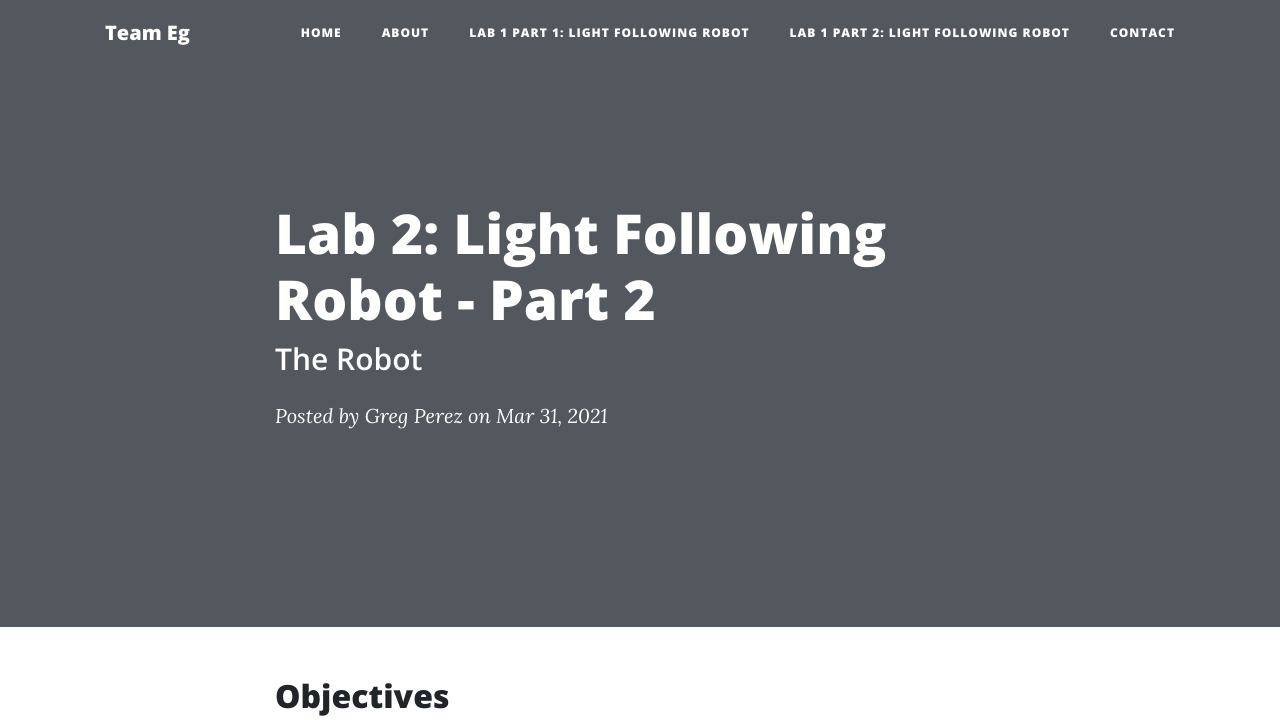
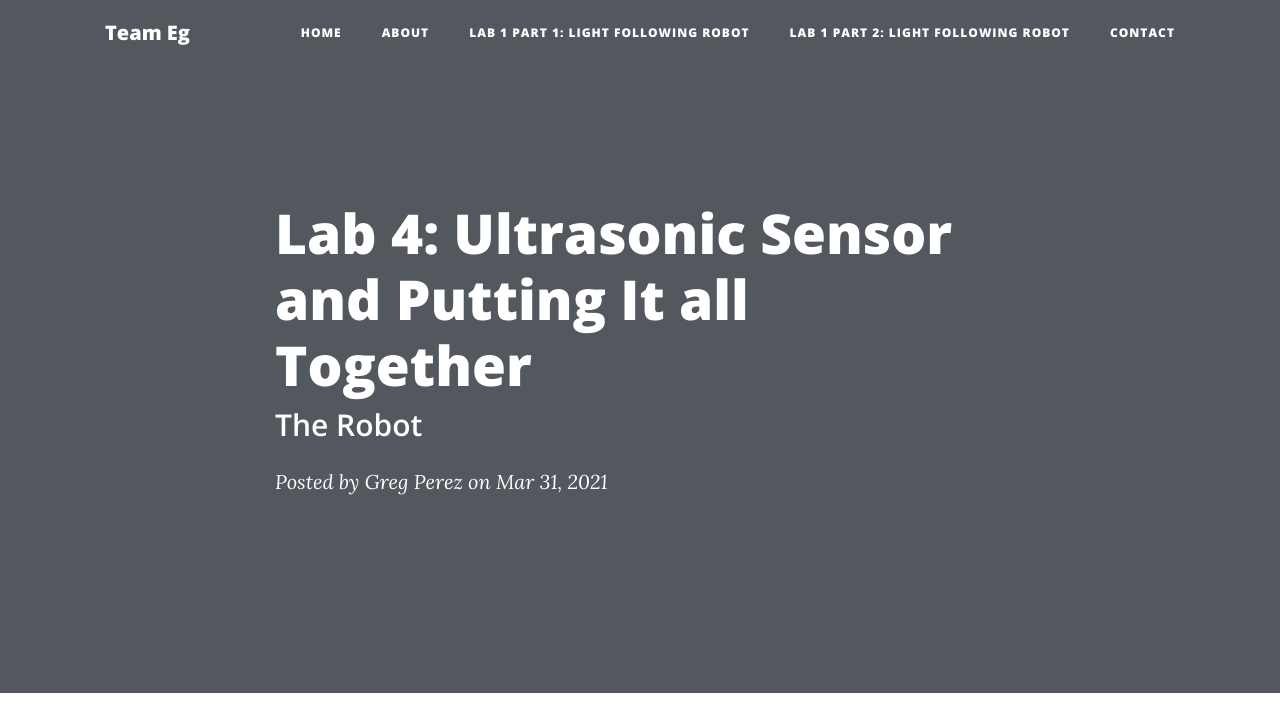
Before and after one commit to gap85/gap85.github.io, a website: page Lab4.html in a window 1280 px wide. Shown: the top 720 px of the page. Drawn offline with nearby package versions, Linux system fonts and the light colour scheme.

Commit message:
lab 4 update

```diff
--- a/Lab4.html
+++ b/Lab4.html
@@ -62,7 +62,7 @@
       <div class="row">
         <div class="col-lg-8 col-md-10 mx-auto">
           <div class="post-heading">
-            <h1>Lab 2: Light Following Robot - Part 2</h1>
+            <h1>Lab 4: Ultrasonic Sensor and Putting It all Together</h1>
             <h2 class="subheading">The Robot</h2>
             <span class="meta">Posted by
               <a href="#">Greg Perez</a>
```
